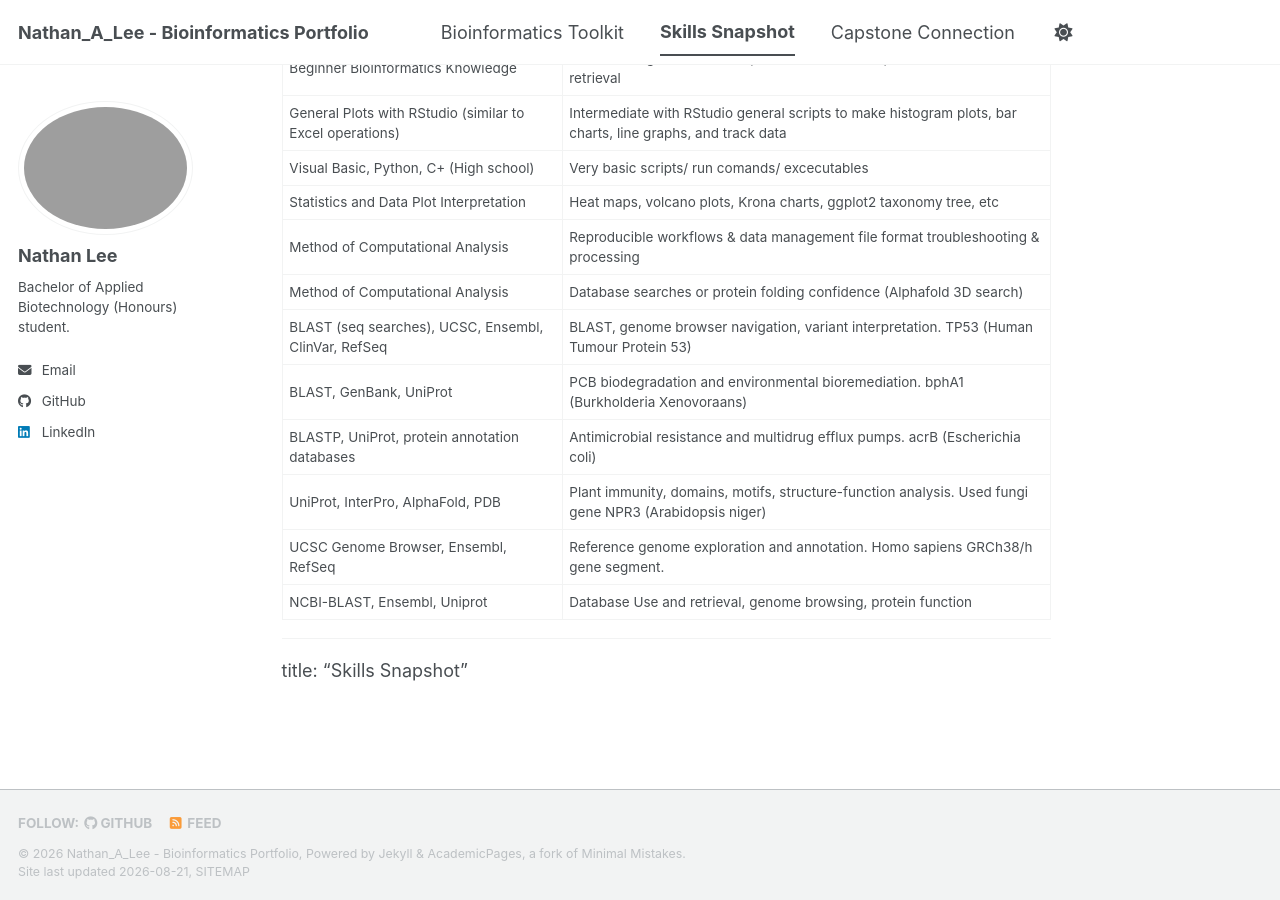
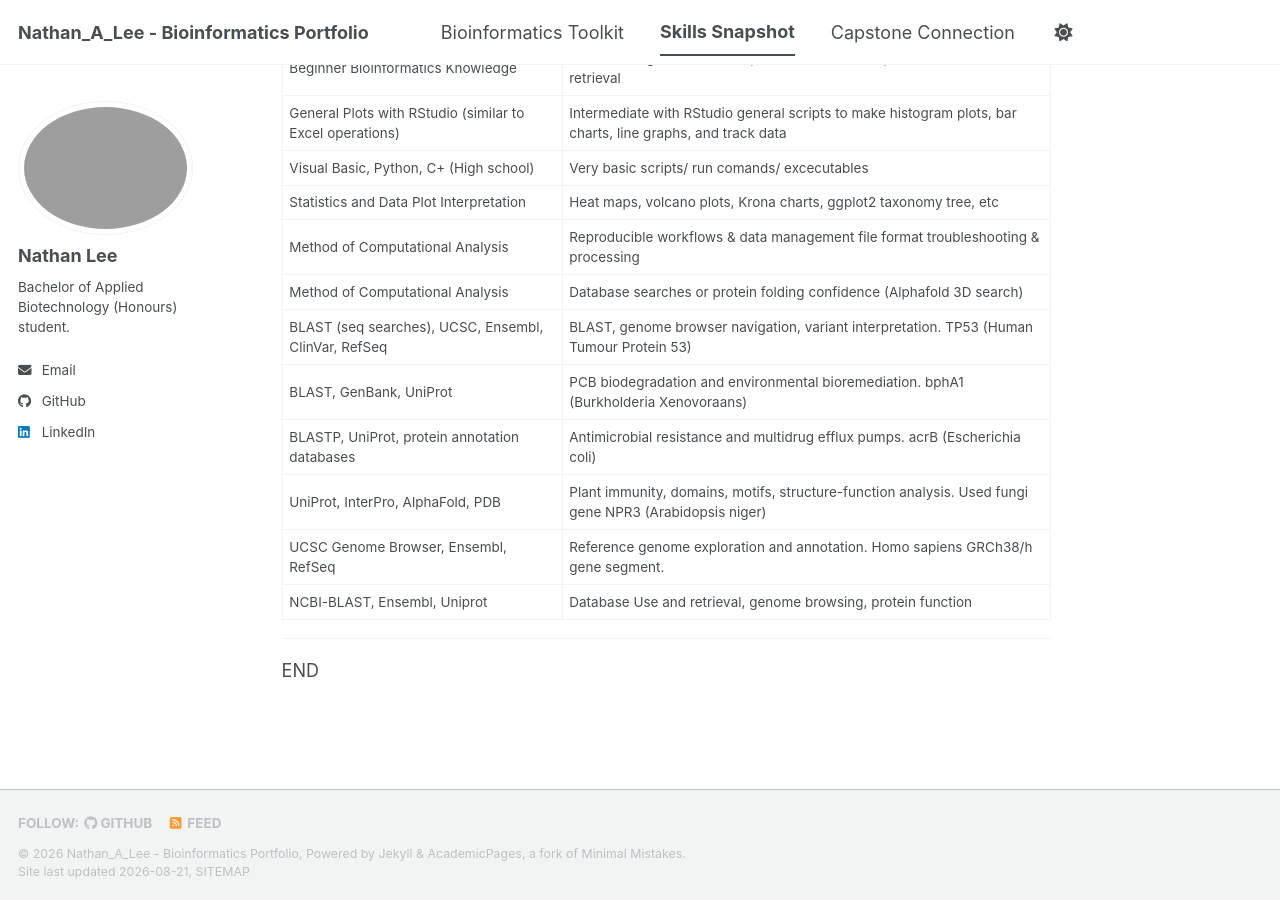
Before and after one commit to Nlee4788/biot74000-portfolio, a Jekyll site: the page built from _pages/skills.md, in a window 1280 px wide and 900 px high, scrolled down 718 px. Built offline with Jekyll 4.4.1, drawn with Linux system fonts in a browser that asks for light colours; a script bundle is joined from its source files by our own code; library files that are not in the unit come from our copies.

Commit message:
Remove title from skills.md

```diff
--- a/_pages/skills.md
+++ b/_pages/skills.md
@@ -44,4 +44,4 @@ _Skills I have used in a guided setting and would need support to apply independ
 ---
 
 
- title: "Skills Snapshot"
+END
```
